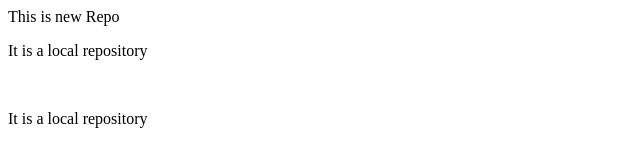
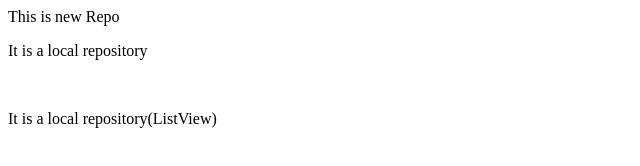
Before and after one commit to roahn-shetty/localrepo, a plain HTML site: page Index.html in a window 1280 px wide. Shown: the full height of the page, 0-640 px from the left. Drawn offline with Linux system fonts and the light colour scheme.

Commit message:
6-6-2025 changes

```diff
--- a/Index.html
+++ b/Index.html
@@ -1,4 +1,4 @@
 <p>This is new Repo</p>
 <p>It is a local repository</p>
 <br/>
-<p>It is a local repository</p>
+<p>It is a local repository(ListView)</p>
```
